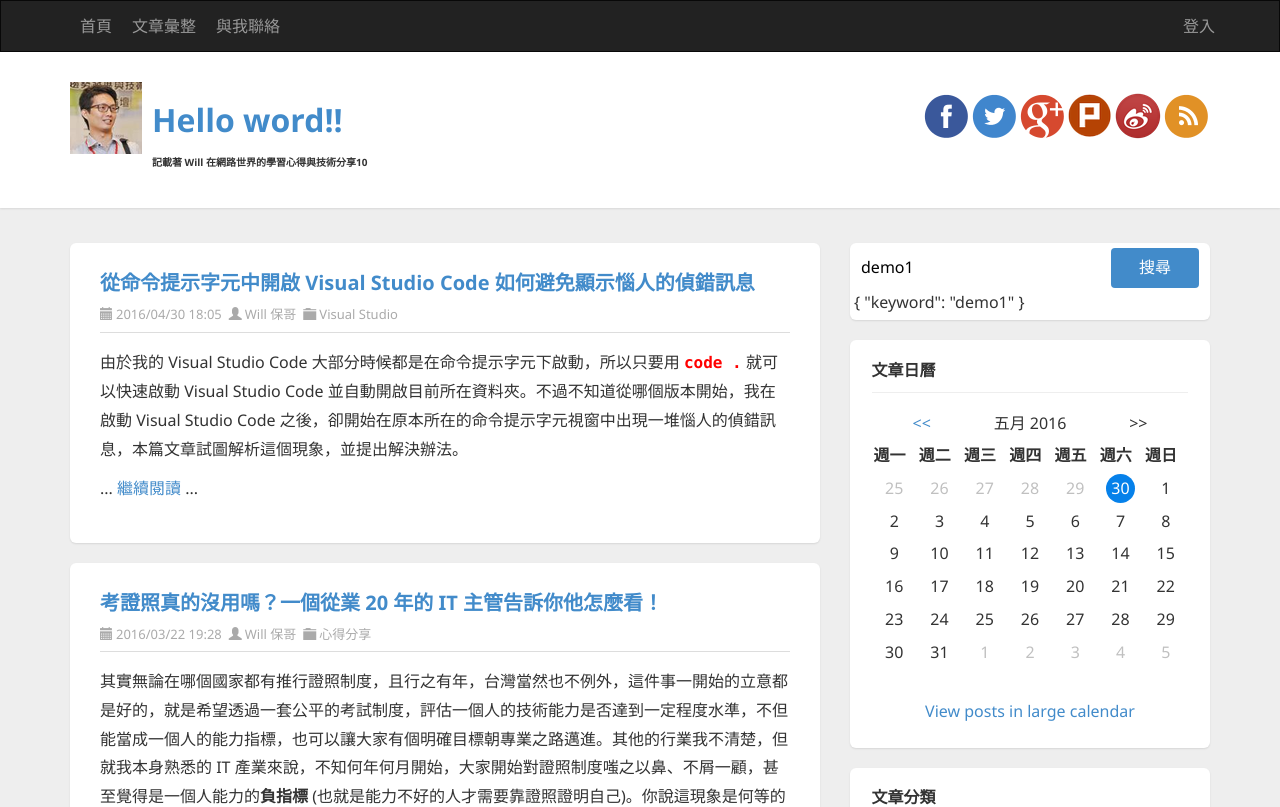
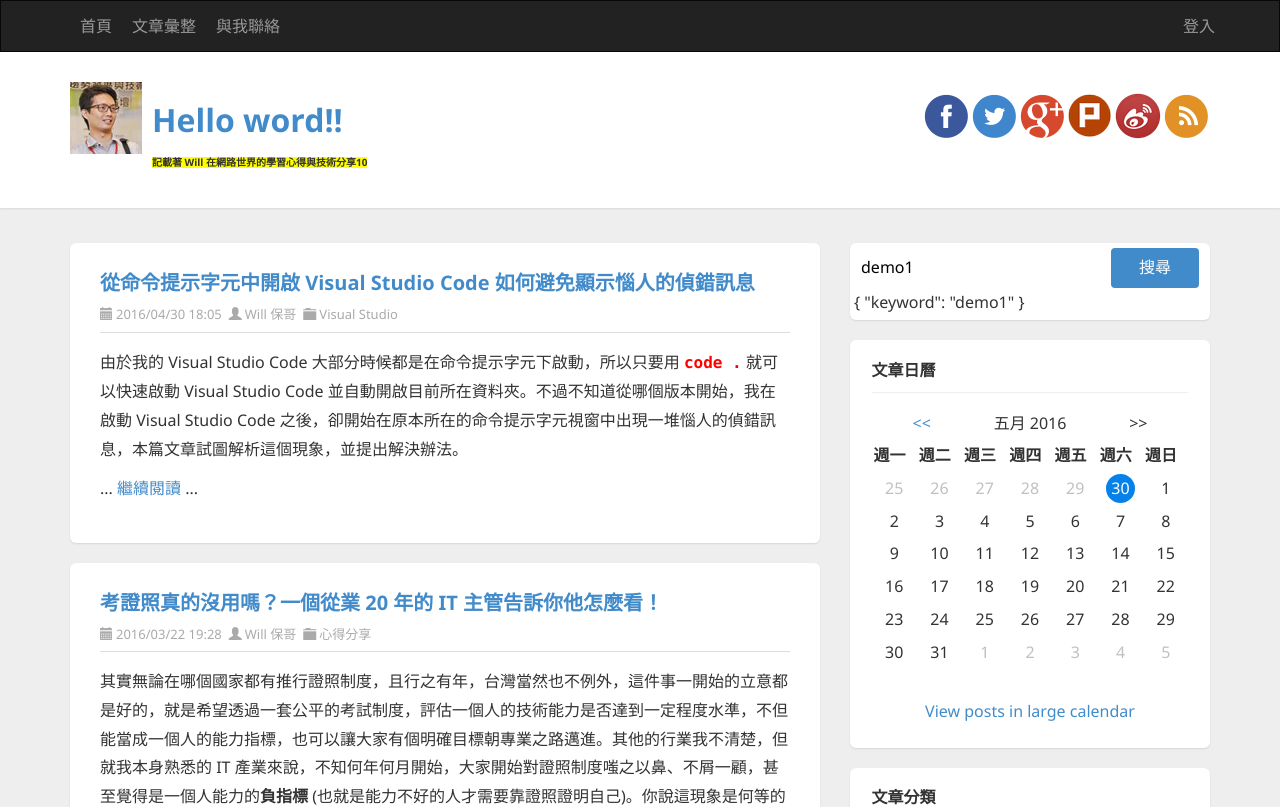
Before and after one commit to j1202748/temp01, an Angular app: page / in a window 1280 px wide. Shown: the top 807 px of the page. Built offline with nearby package versions, Linux system fonts and the light colour scheme.

Commit message:
屬性型指令[class.highlight]

```diff
--- a/src/app/header/header.component.css
+++ b/src/app/header/header.component.css
@@ -0,0 +1,4 @@
+.highlight
+{
+  background-color: yellow;
+}
--- a/src/app/header/header.component.html
+++ b/src/app/header/header.component.html
@@ -29,7 +29,9 @@
 
       <div class="pull-left">
         <h1><a href="http://blog.miniasp.com/">{{ sitename }}</a></h1>
-        <h3 [style.font-size.px]=counter>{{sitetitle}}{{counter}}</h3>
+        <h3 [style.font-size.px]="counter"
+            [class.highlight]="counter % 2 == 0"
+        >{{sitetitle}}{{counter}}</h3>
       </div>
 
       <div id="social-icons" class="pull-right social-icon">
```
